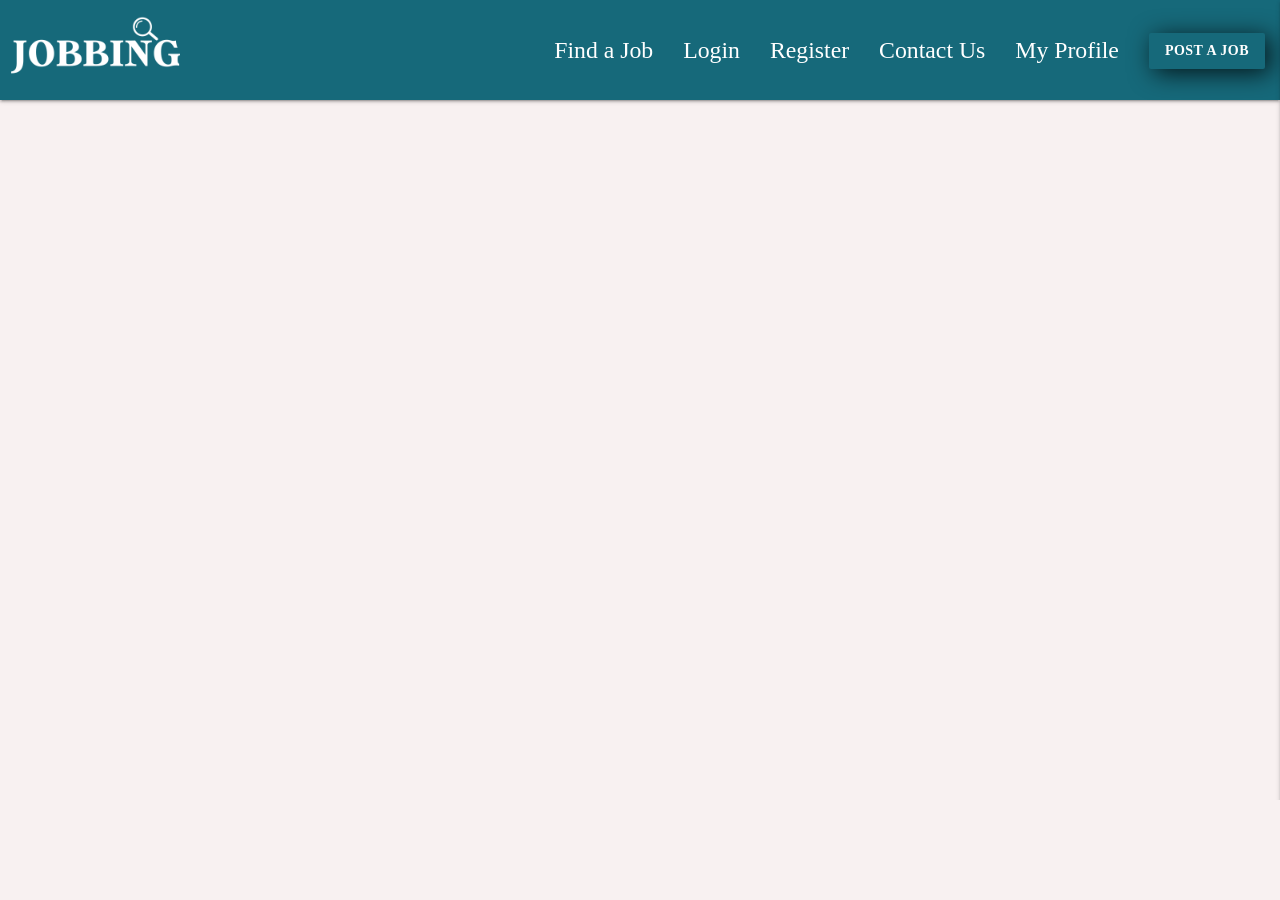
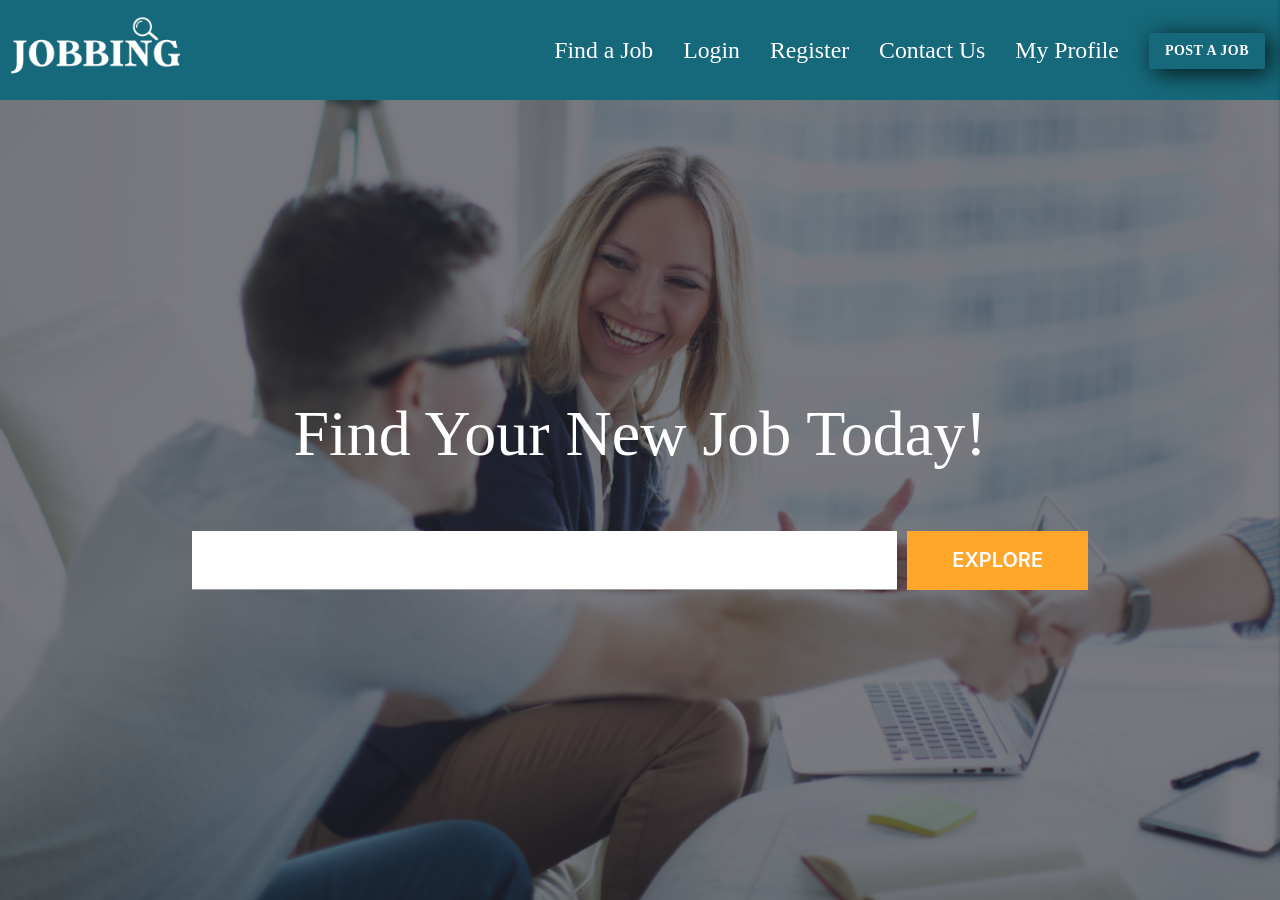
Before and after one commit to Boki136/Jobbing, a Flask app: page / in a window 1280 px wide. Before the commit the page ends 800 px from the top, so only its background shows below. Run offline with Flask 2, Linux system fonts and the light colour scheme; data that the repository does not hold is empty; some libraries are stand-ins or nearby versions; some web fonts are replaced.

Commit message:
build[hero-section for large to medium screens]: apply custom styling to elements, add colour variables to top of the Scss file.

```diff
--- a/static/css/style.css
+++ b/static/css/style.css
@@ -84,3 +84,42 @@ nav ul {
 .sidenav li > a {
   color: #fff;
   font-size: 1.3em; }
+
+/************************************ Hero Section **/
+.hero-section {
+  clear: both;
+  height: 800px;
+  background: url("/static/images/hero-image.png") no-repeat center;
+  background-size: cover;
+  display: flex;
+  align-items: center; }
+
+.hero-section_wrapper {
+  width: 70%;
+  margin: 0 auto;
+  text-align: center; }
+
+.hero-section_title {
+  font-size: 4em;
+  color: #fff;
+  padding-bottom: 65px; }
+
+#search-form {
+  position: relative;
+  display: flex;
+  gap: 10px;
+  align-items: flex-start; }
+
+.search-box {
+  width: 80% !important;
+  background-color: #ffffff !important;
+  padding: 5px 15px !important; }
+
+.search-submit {
+  display: inline-block;
+  background: #ffa62b;
+  padding: 18px 45px;
+  border: none;
+  color: #fff;
+  font-weight: 600;
+  font-size: 1.25em; }
--- a/static/css/style.scss
+++ b/static/css/style.scss
@@ -110,3 +110,52 @@ nav ul {
     color: #fff;
     font-size: 1.3em;
 }
+
+/************************************ Hero Section **/
+
+.hero-section {
+    clear: both;
+    height: 800px;
+    background: url("/static/images/hero-image.png") no-repeat center;
+    background-size: cover;
+        display: flex;
+    align-items: center;
+
+}
+
+.hero-section_wrapper {
+    width: 70%;
+    margin: 0 auto;
+    text-align: center;
+}
+
+.hero-section_title {
+    font-size: 4em;
+    color: #fff;
+    padding-bottom: 65px;
+    text-shadow: 2px 4px 3px rgb(0 0 0 / 30%);
+
+}
+
+#search-form {
+    position: relative;
+    display: flex;
+    gap: 10px;
+    align-items: flex-start;
+}
+
+.search-box {
+    width: 80% !important;
+    background-color: #ffffff !important;
+    padding: 5px 15px !important;
+}
+
+.search-submit {
+    display: inline-block;
+    background: $orange-secondary;
+    padding: 18px 45px;
+    border: none;
+    color: #fff;
+    font-weight: 600;
+    font-size: 1.25em;
+}
--- a/templates/base.html
+++ b/templates/base.html
@@ -54,6 +54,21 @@
         </ul>
     </header>
 
+    <!--Hero Section-->
+
+    <section class="hero-section">
+        <div class="hero-section_wrapper">
+            <h1 class="hero-section_title">Find Your New Job Today!</h1>
+
+        <div class="hero-search">
+            <form id="search-form">
+                <input type="search" class="search-box">
+                <input type="submit" value="EXPLORE" class="search-submit">
+            </form>
+        </div>
+        </div>
+    </section>
+
 
 
     <!--jQuery CDN-->
```
Also changed, not shown: static/images/hero-image.png (added).
